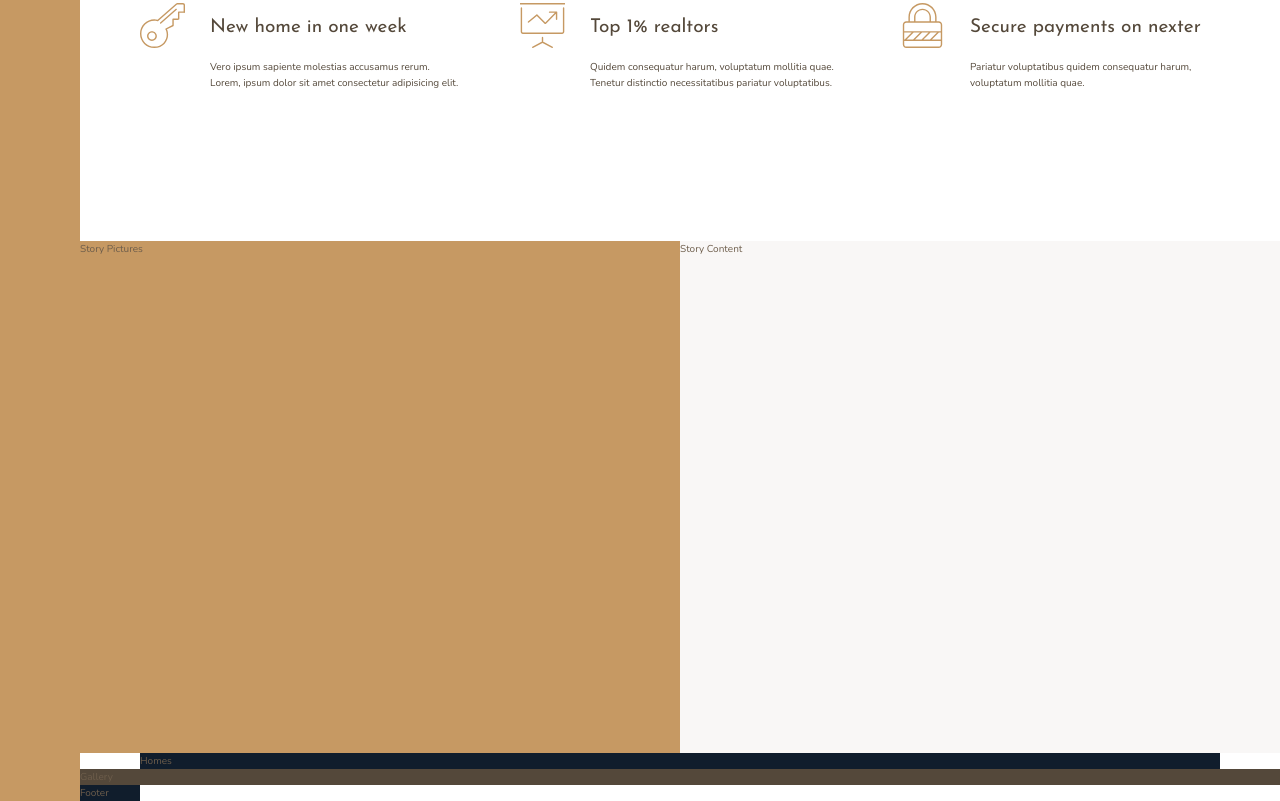
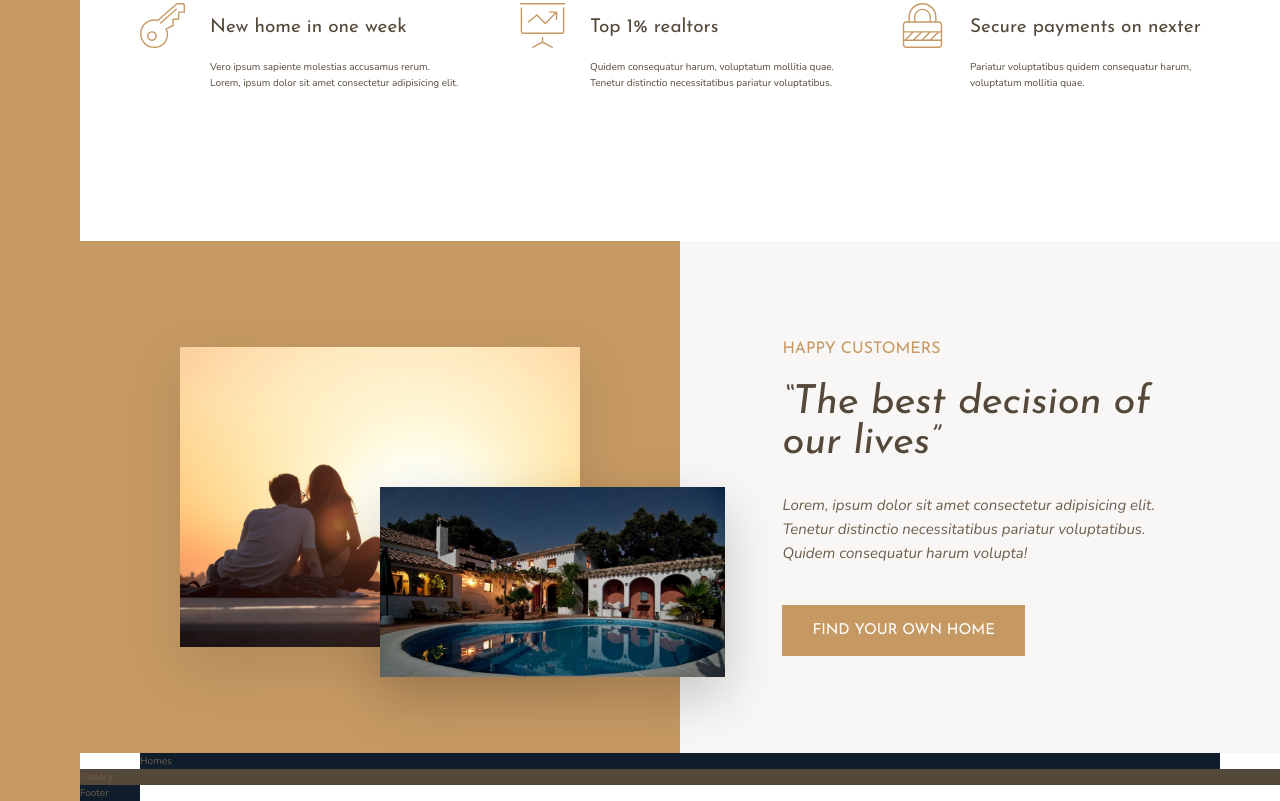
Before and after one commit to romanprotoliuk/Nexter-CSS-Grid-LayoutPractice, a website: page index.html in a window 1280 px wide. Shown: the part 914-1715 px from the top of the page. Drawn offline with nearby package versions, Linux system fonts and the light colour scheme.

Commit message:
ADD: Story section

```diff
--- a/index.html
+++ b/index.html
@@ -85,8 +85,26 @@
         </p>
       </div>
     </section>
-    <div class="story__pictures">Story Pictures</div>
-    <div class="story__content">Story Content</div>
+    <div class="story__pictures">
+      <img
+        src="img/story-1.jpeg"
+        alt="Couple with new house"
+        class="story__img--1"
+      />
+      <img src="img/story-2.jpeg" alt="New house" class="story__img--2" />
+    </div>
+    <div class="story__content">
+      <h3 class="heading-3 mb-sm">Happy Customers</h3>
+      <h2 class="heading-2 heading-2--dark mb-md">
+        &ldquo;The best decision of our lives&rdquo;
+      </h2>
+      <p class="story__text">
+        Lorem, ipsum dolor sit amet consectetur adipisicing elit. Tenetur
+        distinctio necessitatibus pariatur voluptatibus. Quidem consequatur
+        harum volupta!
+      </p>
+      <button class="btn">Find your own home</button>
+    </div>
     <section class="homes">Homes</section>
     <section class="gallery">Gallery</section>
     <footer class="footer">Footer</footer>
--- a/sass/_story.scss
+++ b/sass/_story.scss
@@ -2,10 +2,51 @@
   &__pictures {
     background-color: $color-primary;
     grid-column: full-start / col-end 4;
+    background-image: linear-gradient(rgba($color-primary, 0.5))
+      url(../img/back.jpg);
+
+    display: grid;
+    grid-template-rows: repeat(6, 1fr);
+    grid-template-columns: repeat(6, 1fr);
+    align-items: center;
+  }
+
+  &__img--1 {
+    width: 100%;
+    grid-row: 2 / 6;
+    grid-column: 2/6;
+    box-shadow: 0 2rem 5rem rgba(#000, 0.1);
+  }
+
+  &__img--2 {
+    width: 115%;
+    grid-row: 4 / 6;
+    grid-column: 4 / 7;
+    z-index: 20;
+    box-shadow: 0 2rem 5rem rgba(#000, 0.2);
   }
 
   &__content {
     background-color: $color-grey-light-1;
     grid-column: col-start 5 / full-end;
+
+    padding: 6rem 8vw;
+
+    /*
+    display: flex;
+    flex-direction: column;
+    justify-content: center;
+    align-items: flex-start;
+    */
+
+    display: grid;
+    align-content: center;
+    justify-items: start;
+  }
+
+  &__text {
+    font-size: 1.5rem;
+    font-style: italic;
+    margin-bottom: 4rem;
   }
 }
--- a/sass/_typography.scss
+++ b/sass/_typography.scss
@@ -9,10 +9,24 @@
 
 .heading-2 {
   @extend %heading;
+  font-size: 4rem;
+  font-style: italic;
+  line-height: 1;
+
+  &--light {
+    color: $color-grey-light-1;
+  }
+
+  &--dark {
+    color: $color-grey-dark-1;
+  }
 }
 
 .heading-3 {
   @extend %heading;
+  font-size: 1.6rem;
+  color: $color-primary;
+  text-transform: uppercase;
 }
 
 .heading-4 {
@@ -28,3 +42,33 @@
     color: $color-grey-dark-1;
   }
 }
+
+.btn {
+  background-color: $color-primary;
+  color: #fff;
+  border: none;
+  border-radius: 0;
+  font-family: $font-display;
+  font-size: 1.5rem;
+  text-transform: uppercase;
+  padding: 1.8rem 3rem;
+  cursor: pointer;
+  transition: all 0.2s;
+
+  &:hover {
+    background-color: $color-primary-dark;
+  }
+}
+
+.mb-sm {
+  margin-bottom: 2rem;
+}
+.mb-md {
+  margin-bottom: 3rem;
+}
+.mb-lg {
+  margin-bottom: 4rem;
+}
+.mb-lg {
+  margin-bottom: 8rem;
+}
```
Also changed, not shown: css/style.css.
